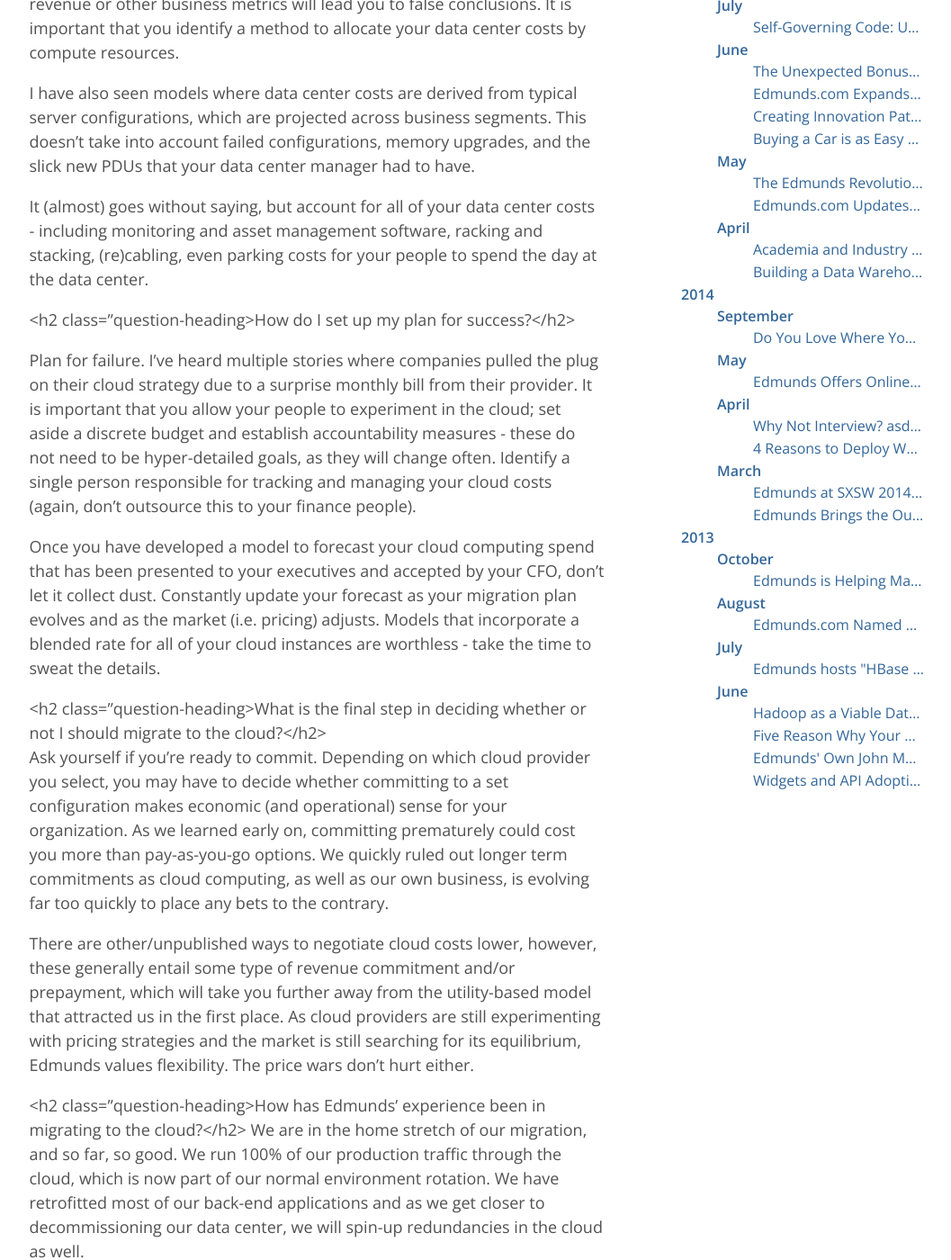
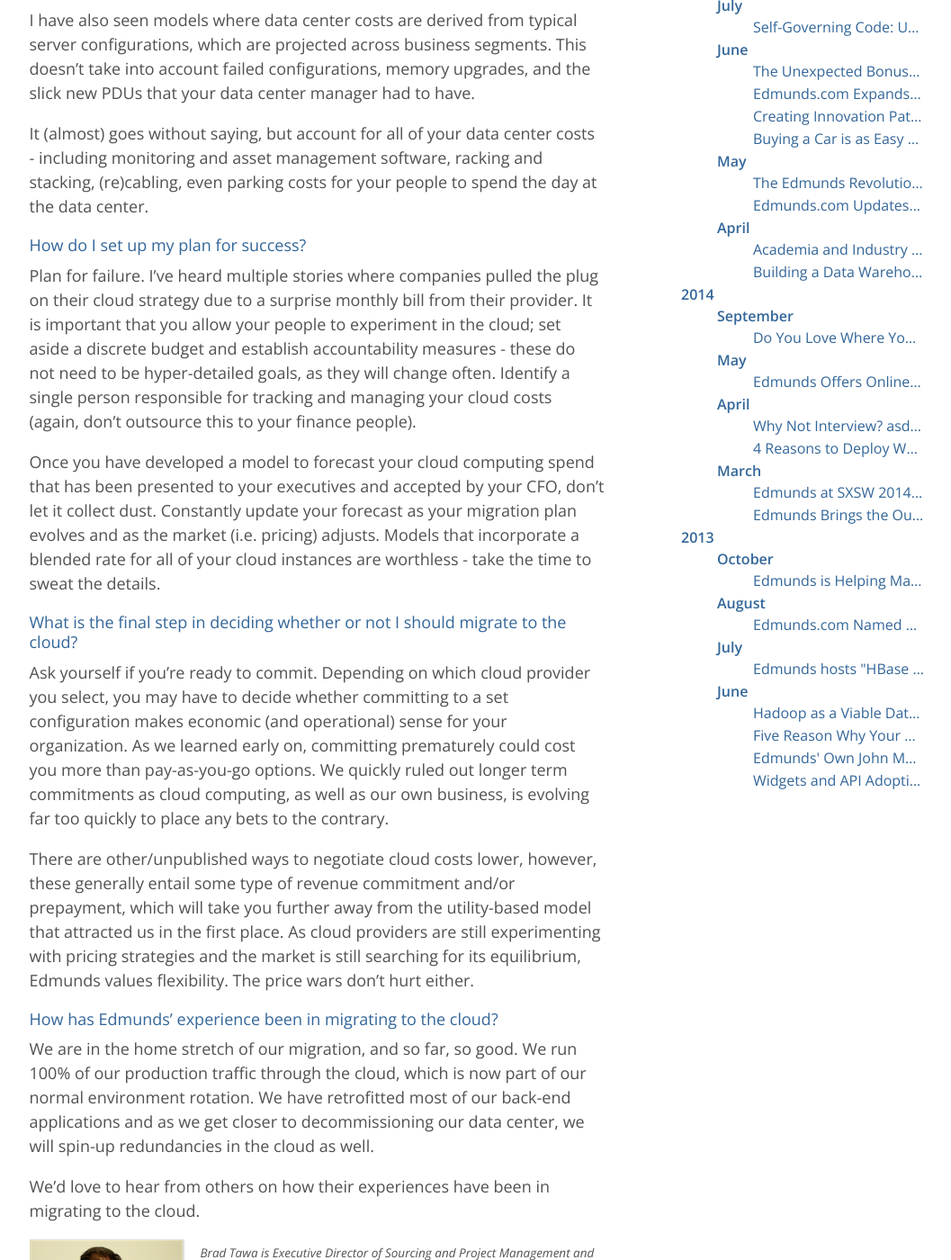
Before and after one commit to brgibson/blog-prototype, a Jekyll site: the page built from _posts/2015-08-17-is-migrating-to-the-cloud-a-financial-win-for-your-company.md, in a window 1280 px wide and 1400 px high, scrolled down 1209 px. Shown: the whole window at 90% size, without its empty margins (99-1156 px from the left). Built offline with Jekyll 4.4.1, drawn with Linux system fonts in a browser that asks for light colours; some of the changed text lies outside the part shown.

Commit message:
Brad Tawa post updated

```diff
--- a/_posts/2015-08-17-is-migrating-to-the-cloud-a-financial-win-for-your-company.md
+++ b/_posts/2015-08-17-is-migrating-to-the-cloud-a-financial-win-for-your-company.md
@@ -18,11 +18,11 @@
 
 <img src="{{site.baseimagesurl}}/migration-to-the-cloud-graphic.png" />
 
-<h2 class="question-heading>What steps are involved in preparing to migrate to the cloud?</h2>
+<h2 class="question-heading">What steps are involved in preparing to migrate to the cloud?</h2>
 
 A prerequisite to any automation effort is to ensure the underlying processes are sound and sustainable.  Poor choices compound quickly in the cloud.  Many of Edmunds’ applications had to be refactored in order to operate in the cloud.  We took advantage of this work to scrutinize our existing technology stack, down to the OS and database level and questioned whether our choices were extendable to the cloud.  We pursued open source alternatives where practical, and carefully vetted any commercial software to ensure portability and sustainability.
 
-<h2 class="question-heading>What are some things to keep in mind before migrating to the cloud?</h2>
+<h2 class="question-heading">What are some things to keep in mind before migrating to the cloud?</h2>
 
 Find the bodies that are buried in your data center.  When contemplating a migration to the cloud, take the time to accurately assess your current data center costs.  If you are taking an “all-in” approach, as Edmunds did, this exercise is fairly straightforward.  If not, your challenge is to find an accurate method of allocating your data center costs to the applications you will be migrating.  Work closely with your finance team to help develop this cost allocation, but don’t cede the responsibility to them.  Allocations based on revenue or other business metrics will lead you to false conclusions.  It is important that you identify a method to allocate your data center costs by compute resources.
 
@@ -30,18 +30,18 @@
 
 It (almost) goes without saying, but account for all of your data center costs - including monitoring and asset management software, racking and stacking, (re)cabling, even parking costs for your people to spend the day at the data center.
 
-<h2 class="question-heading>How do I set up my plan for success?</h2>
+<h2 class="question-heading">How do I set up my plan for success?</h2>
 
 Plan for failure.  I’ve heard multiple stories where companies pulled the plug on their cloud strategy due to a surprise monthly bill from their provider.  It is important that you allow your people to experiment in the cloud; set aside a discrete budget and establish accountability measures - these do not need to be hyper-detailed goals, as they will change often.  Identify a single person responsible for tracking and managing your cloud costs (again, don’t outsource this to your finance people).
 
 Once you have developed a model to forecast your cloud computing spend that has been presented to your executives and accepted by your CFO, don’t let it collect dust.  Constantly update your forecast as your migration plan evolves and as the market (i.e. pricing) adjusts.  Models that incorporate a blended rate for all of your cloud instances are worthless - take the time to sweat the details.
 
-<h2 class="question-heading>What is the final step in deciding whether or not I should migrate to the cloud?</h2>
+<h2 class="question-heading">What is the final step in deciding whether or not I should migrate to the cloud?</h2>
 Ask yourself if you’re ready to commit.  Depending on which cloud provider you select, you may have to decide whether committing to a set configuration makes economic (and operational) sense for your organization.  As we learned early on, committing prematurely could cost you more than pay-as-you-go options.  We quickly ruled out longer term commitments as cloud computing, as well as our own business, is evolving far too quickly to place any bets to the contrary.
 
 There are other/unpublished ways to negotiate cloud costs lower, however, these generally entail some type of revenue commitment and/or prepayment, which will take you further away from the utility-based model that attracted us in the first place.  As cloud providers are still experimenting with pricing strategies and the market is still searching for its equilibrium, Edmunds values flexibility.  The price wars don’t hurt either.
 
-<h2 class="question-heading>How has Edmunds’ experience been in migrating to the cloud?</h2>
+<h2 class="question-heading">How has Edmunds’ experience been in migrating to the cloud?</h2>
 We are in the home stretch of our migration, and so far, so good.  We run 100% of our production traffic through the cloud, which is now part of our normal environment rotation.  We have retrofitted most of our back-end applications and as we get closer to decommissioning our data center, we will spin-up redundancies in the cloud as well.
 
 We’d love to hear from others on how their experiences have been in migrating to the cloud.
```
